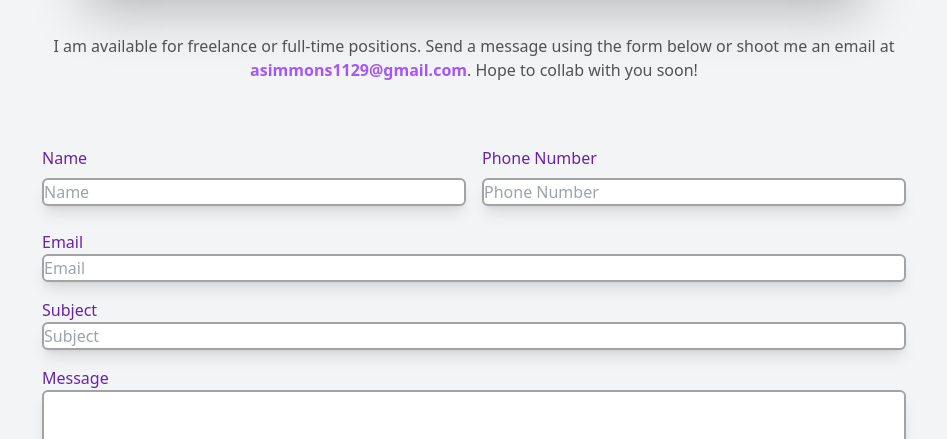
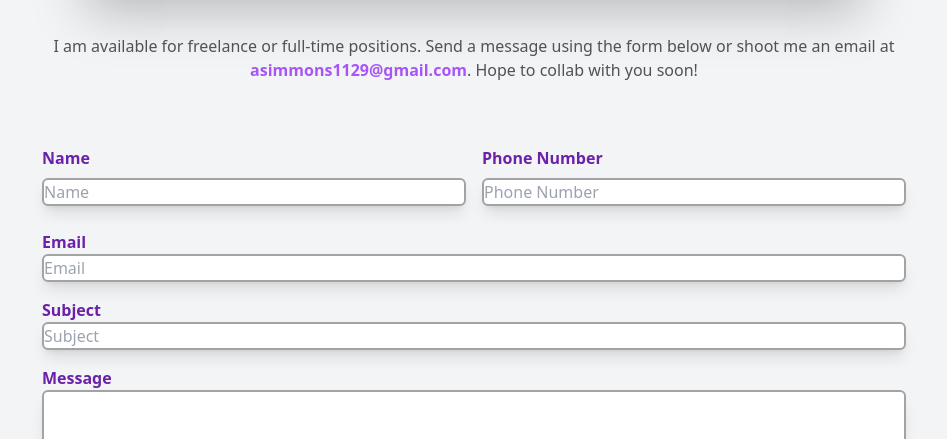
Before and after one commit to asimmons1129/Portfolio-Website, a Next.js app: page / in a window 1280 px wide. Shown: the part 3889-4328 px from the top of the page, without its empty margins (166-1113 px from the left). Built offline with nearby package versions, Linux system fonts and the light colour scheme.

Commit message:
Add files via upload

```diff
--- a/components/ContactSection.jsx
+++ b/components/ContactSection.jsx
@@ -32,19 +32,19 @@ const Contact = () => {
           <form action="https://getform.io/f/f8c1fbbd-8138-49f6-90ba-f8eefd98f9d6" method="POST" className="ml-10 mr-10 md:px-4">
             <div className="grid md:grid-cols-2 gap-4 w-full py-2">
             <div className="flex flex-col">
-              <label className="text-purple-800 mb-2 ">Name</label>
+              <label className="font-bold text-purple-800 mb-2 ">Name</label>
               <input className="focus:border-teal-400 border-2 border-neutral-400 rounded-md flex shadow-lg mb-4" name="name" type="text" placeholder="Name"/>
             </div>
             <div className="flex flex-col">
-              <label className="text-purple-800 mb-2">Phone Number</label>
+              <label className="font-bold text-purple-800 mb-2">Phone Number</label>
               <input className="focus:border-teal-400 border-2 border-neutral-400 rounded-md flex shadow-lg mb-4" name="phone" type="tel" placeholder="Phone Number"/>
             </div>
             </div>
-            <label className="text-purple-800 mb-2">Email</label>
+            <label className="font-bold text-purple-800 mb-2">Email</label>
             <input className="focus:border-teal-400 border-2 border-neutral-400 rounded-md flex w-full shadow-lg mb-4" name="email" type="email" placeholder="Email"/>
-            <label className="text-purple-800 mb-2">Subject</label>
+            <label className="font-bold text-purple-800 mb-2">Subject</label>
             <input className="focus:border-teal-400 border-2 border-neutral-400 rounded-md flex w-full shadow-lg mb-4" name="subject" type="text" placeholder="Subject"/>
-            <label className="text-purple-800 mb-2">Message</label>
+            <label className="font-bold text-purple-800 mb-2">Message</label>
             <textarea className="focus:border-teal-400 border-2 border-neutral-400 rounded-md flex w-full shadow-lg" name="message" rows='10'></textarea>
             <button className="bg-purple-400 hover:bg-teal-700 rounded-md shadow-lg p-4 text-white mt-6">Let's Collaborate!</button>
           </form>
```
